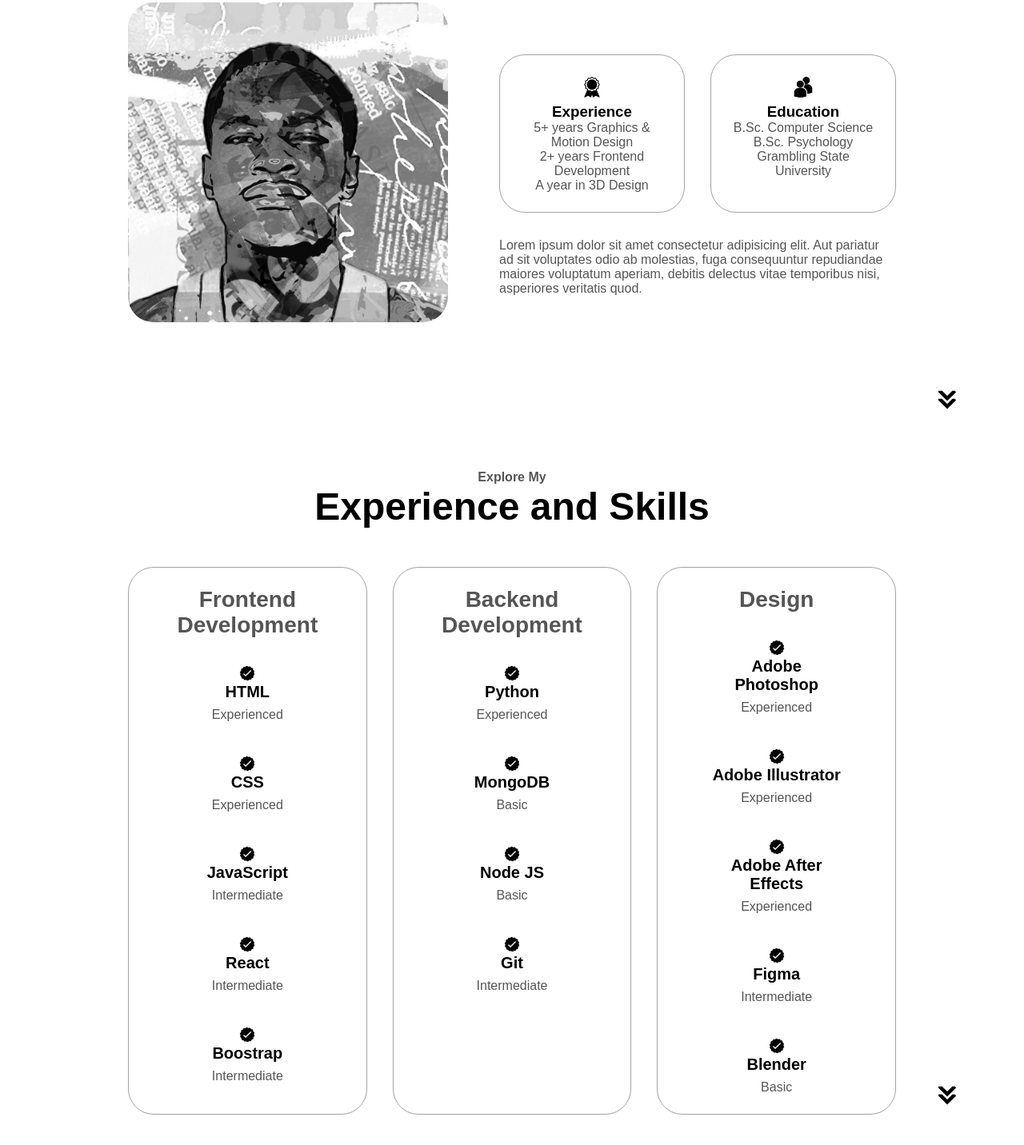
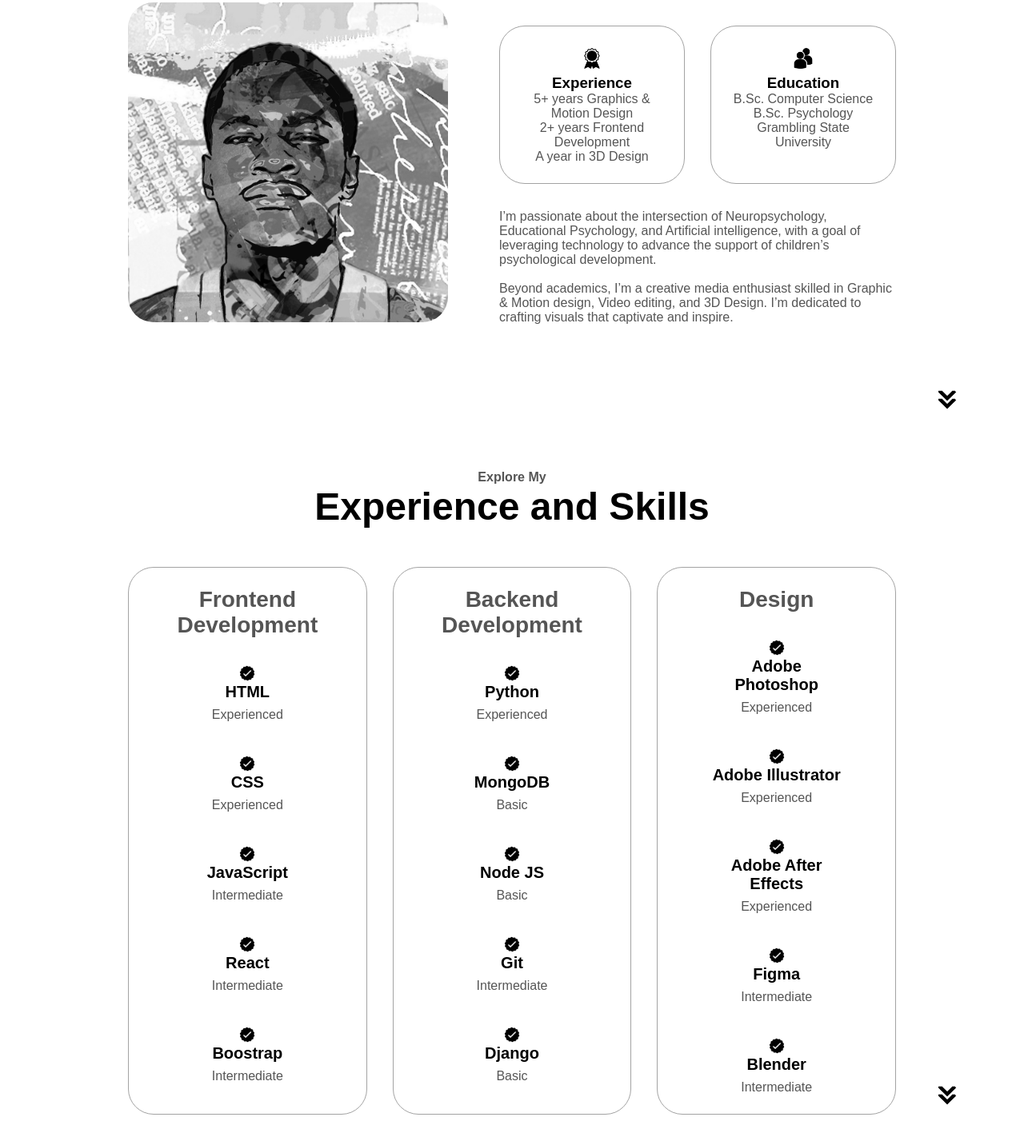
Before and after one commit to seeedorfff/portfolio, a plain HTML site: page index.html in a window 1280 px wide. Shown: the part 1108-2540 px from the top of the page at 80% size. Drawn offline with Linux system fonts and the light colour scheme.

Commit message:
about update

```diff
--- a/index.html
+++ b/index.html
@@ -87,7 +87,12 @@
                     </div>
                 </div>
                 <div class="text-container">
-                    <p>Lorem ipsum dolor sit amet consectetur adipisicing elit. Aut pariatur ad sit voluptates odio ab molestias, fuga consequuntur repudiandae maiores voluptatum aperiam, debitis delectus vitae temporibus nisi, asperiores veritatis quod.</p>
+                    <p>I’m passionate about the intersection of Neuropsychology, Educational Psychology,
+                        and Artificial intelligence, with a goal of leveraging technology to advance the support of children’s psychological development. <br />
+                        <br/>
+                        Beyond academics, I’m a creative media enthusiast skilled in Graphic & Motion design, Video editing, and 3D Design.
+                        I’m dedicated to crafting visuals that captivate and inspire.
+                    </p>
                 </div>
             </div>
         </div>
@@ -162,6 +167,12 @@
                             <h3>Git</h3>
                             <p>Intermediate</p>
                         </article>
+
+                        <article>
+                            <img src="./assets/checkmark.png" alt="experience icon" class="icon" />
+                            <h3>Django</h3>
+                            <p>Basic</p>
+                        </article>
                     </div>
                 </div>
                 <div class="details-container">
@@ -194,7 +205,7 @@
                         <article>
                             <img src="./assets/checkmark.png" alt="experience icon" class="icon" />
                             <h3>Blender</h3>
-                            <p>Basic</p>
+                            <p>Intermediate</p>
                         </article>
                     </div>
                 </div>
```
